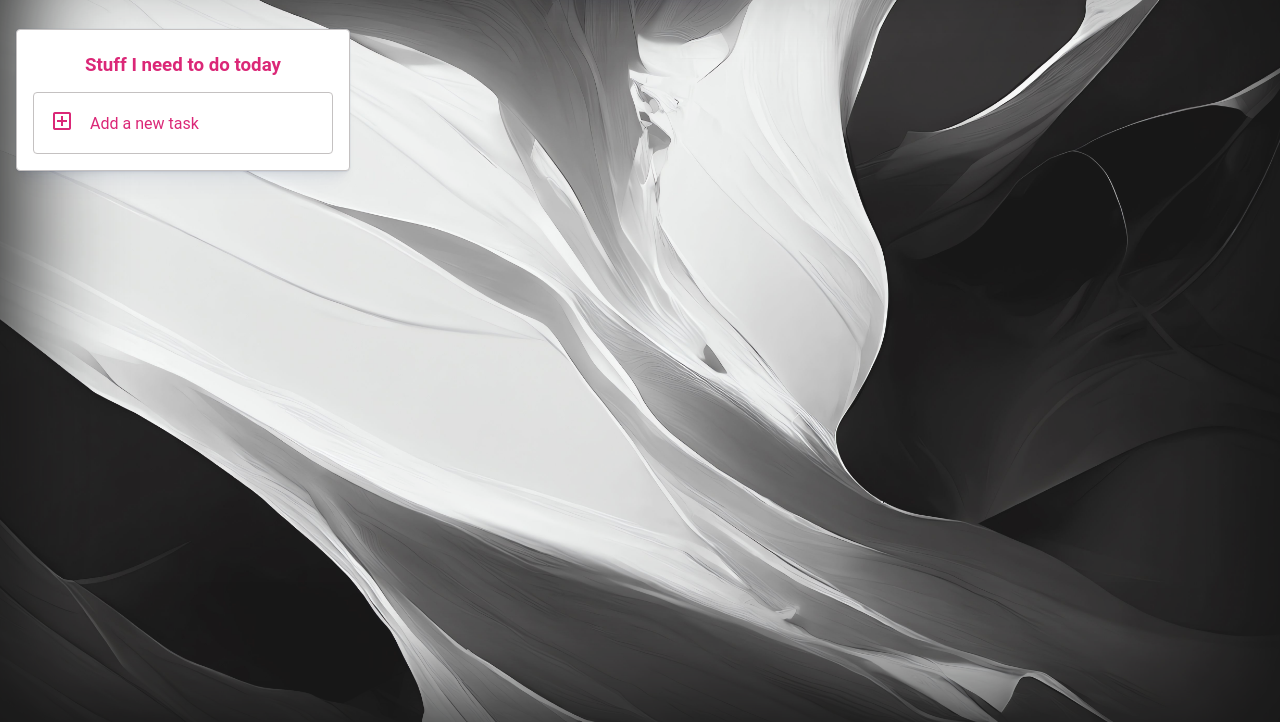
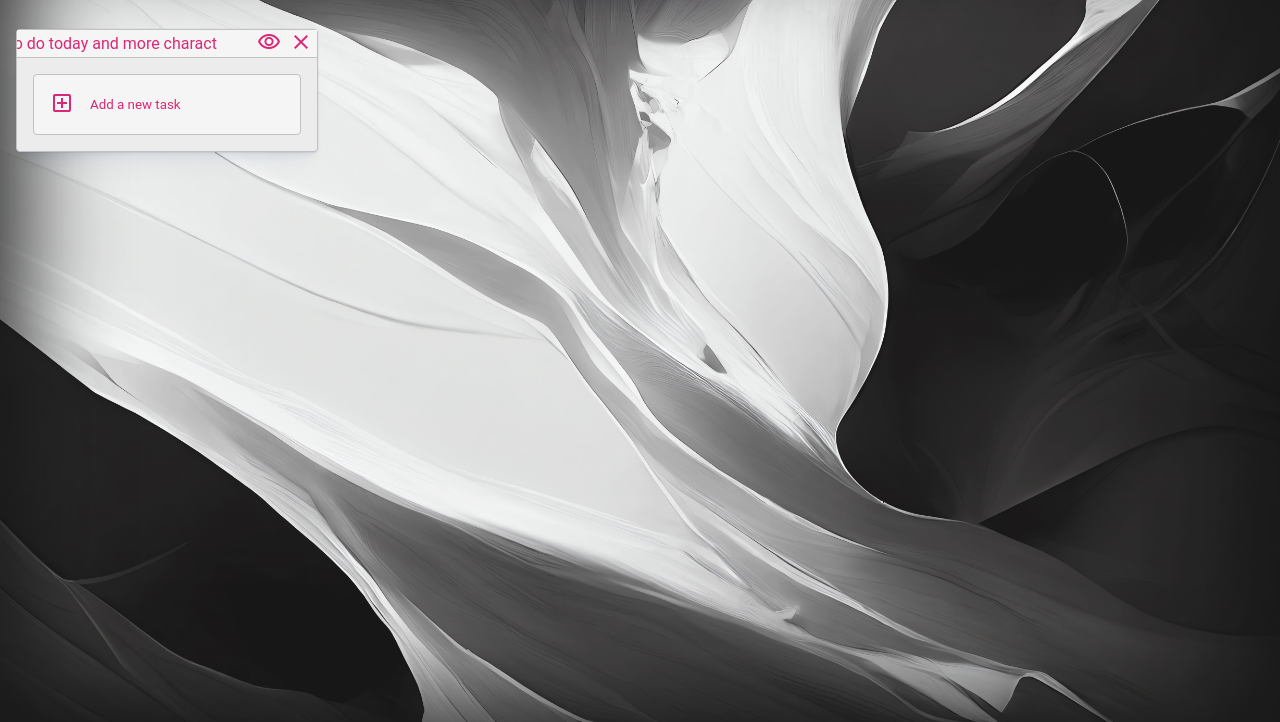
Before and after one commit to becausecannotbeblank/to-do-list, a website built with webpack: page src/template.html in a window 1280 px wide. Shown: the part 78-800 px from the top of the page. Built offline with nearby package versions, Linux system fonts and the light colour scheme.

Commit message:
List building and title to textarea idea.

```diff
--- a/src/index.js
+++ b/src/index.js
@@ -20,7 +20,7 @@ document.getElementById("switch-theme-button").addEventListener("click", setThem
 // W3schools + altered by ChatGPT: Make the DIV element draggable:
 // Make #container draggable
 
-const elmnt = document.getElementById("container");
+const elmnt = document.getElementById("console");
 
 const rect = elmnt.getBoundingClientRect();
 
--- a/src/styles.css
+++ b/src/styles.css
@@ -21,16 +21,18 @@
 :root.dark{
     --fade-color: rgba(12,12,12, .75);
     --button-bg-color: #434659;
-    --button-bg-hover-button: #eebed4;
-    --text-color: #e0e0e0;
+    --button-bg-hover-button: #e7dfe3;
+    --list-bg-color: #e0e0e0;
+    --text-color: #ffbaba;
     --text-hover-color: #DB2777;
-    --logo-color: #e0e0e0;
+    --logo-color: #ffb4b4;
 }
 
 :root.light{
     --fade-color: rgba(220,220,220, .1);
-    --button-bg-color: #efedf4;
+    --button-bg-color: #f5f5f5;
     --button-bg-hover-button: #eebed4;
+    --list-bg-color: #ececec;
     --text-color: #DB2777;
     --text-hover-color: white;
     --logo-color: #121212;
@@ -48,6 +50,12 @@ body{
     box-sizing: border-box;
     margin: 0;
     min-height: 100vh;
+}
+
+p{
+    margin: 0;
+    padding: 0;
+    font-family: Roboto;
 }
 
 #fade{
@@ -68,7 +76,23 @@ nav{
     align-items: center;
 }
 
-#container{
+button{
+    z-index: 2;
+    background-color: var(--button-bg-color);
+    color: var(--text-color);
+    border-radius: 4px;
+    padding: 1rem;
+    transition: 0.1s;
+}
+
+button:hover{
+    color: var(--text-hover-color);
+    background-color: var(--button-bg-hover-button);
+    transition: .3s ease;
+    overflow: hidden;
+}
+
+#console{
     z-index: 3;
     display: flex;
     border-radius: 2rem;
@@ -76,7 +100,7 @@ nav{
     box-shadow: rgba(14, 63, 126, 0.04) 0px 0px 0px 1px, rgba(42, 51, 69, 0.04) 0px 1px 1px -0.5px, rgba(42, 51, 70, 0.04) 0px 3px 3px -1.5px, rgba(42, 51, 70, 0.04) 0px 6px 6px -3px, rgba(14, 63, 126, 0.04) 0px 12px 12px -6px, rgba(14, 63, 126, 0.04) 0px 24px 24px -12px;
 }
 
-.container-button{
+.console-button{
     display: flex;
     flex-direction: column;
     justify-content: center;
@@ -100,29 +124,54 @@ nav{
 }
 
 .list-container{
-    display: flex;
-    flex-direction: column;
-    background-color: white;
-    width: 300px;
-    padding: 1rem;
-    gap: .5rem;
     border: 1px solid rgb(196, 193, 193);
     border-radius: 4px;
+    background-color: var(--list-bg-color);
     box-shadow: rgba(14, 63, 126, 0.04) 0px 0px 0px 1px, rgba(42, 51, 69, 0.04) 0px 1px 1px -0.5px, rgba(42, 51, 70, 0.04) 0px 3px 3px -1.5px, rgba(42, 51, 70, 0.04) 0px 6px 6px -3px, rgba(14, 63, 126, 0.04) 0px 12px 12px -6px, rgba(14, 63, 126, 0.04) 0px 24px 24px -12px;
 }
 
-.list-container > * {
-    font-family: Roboto;
+.list-content{
+    display: flex;
+    flex-direction: column;
+    overflow: hidden;
+    width: 300px;
+}
+
+.list-taskbar{
+    margin: 0;
+    display: flex;
+    flex-direction: row;
+    justify-content: space-between;
+    align-items: center;
+    border-bottom: 1px solid rgb(196, 193, 193);
+    background-color: whitesmoke;
+    overflow: hidden;
 }
 
 .title{
-    padding: .5rem;
+    width: 25ch;
+    white-space: nowrap;
+    overflow: hidden;
+    text-overflow: ellipsis;
+}
+
+.list-taskbar-options{
+    display: flex;
+    flex-direction: row;
+    justify-content: space-between;
+    align-items: center;
+}
+
+.list-taskbar-options > button{
+    margin: 0;
+    padding: 0rem .25rem;
+    border-style: none;
+    border-radius: 0;
+}
+
+.title{
     display: flex;
     justify-content: center;
-}
-
-.title > h3{
-    margin: 0;
 }
 
 .add-new-entry{
@@ -134,6 +183,8 @@ nav{
     flex-direction: row;
     justify-content: flex-start;
     align-items: center;
+    margin: 1rem;
+    border-radius: 4px;
 }
 
 footer{
@@ -141,21 +192,7 @@ footer{
     padding: 1rem;
 }
 
-button{
-    z-index: 2;
-    background-color: var(--button-bg-color);
-    color: var(--text-color);
-    border-radius: 1rem;
-    padding: 1rem;
-    transition: 0.1s;
-}
 
-button:hover{
-    color: var(--text-hover-color);
-    background-color: var(--button-bg-hover-button);
-    transition: .3s ease;
-    overflow: hidden;
-}
 
 #logo{
     font-family: "Matemasie-Regular";
--- a/src/template.html
+++ b/src/template.html
@@ -13,34 +13,42 @@
               <!--  <button><span class="material-symbols-outlined">menu</span></button>-->
                 <div id="logo">ToDo</div>
 
-                <div id="container">
-                    <button class="container-button"><span id="console-icon" class="material-symbols-outlined">add_box</span></button>
-<!--alter this to closed eye later--><button class="container-button"><span class="material-symbols-outlined">visibility</span></button>
-                    <button class="container-button"><span class="material-symbols-outlined">star</span></button>
-                    <button class="container-button"><span class="material-symbols-outlined">timer</span></button>
+                <div id="console">
+                    <button class="console-button"><span id="console-icon" class="material-symbols-outlined">add_box</span></button>
+<!--alter this to closed eye later--><button class="console-button"><span class="material-symbols-outlined">visibility</span></button>
+                    <button class="console-button"><span class="material-symbols-outlined">star</span></button>
+                    <button class="console-button"><span class="material-symbols-outlined">timer</span></button>
                 </div>
 
                 <button id="switch-theme-button"><span id="darkmode" class="material-symbols-outlined">dark_mode</span></button>
             </nav>
         </header>
 
-        <!--render from here-->
-        <div id="content">
+
+        <div id="content"> <!--render everything in here-->
             <div class="list-container">
+                <div class="list-taskbar">
+                    <div class="title"><p>Stuff I need to do today and more characters and stuff.</p></div>
 
-                <div class="title"><h3>Stuff I need to do today</h3></div>
+                    <div class="list-taskbar-options">
+                        <button><span class="material-symbols-outlined">visibility</span></button>
 
-                <div class="add-new-entry">
-                    <div>
-                        <span id="console-icon" class="material-symbols-outlined">add_box</span>
+                        <button><span class="material-symbols-outlined">close</span></button>
                     </div>
-
-                    <div>Add a new task</div>
                 </div>
 
+                <div class="list-content">
+                    <button class="add-new-entry">
+                        <div>
+                            <span id="console-icon" class="material-symbols-outlined">add_box</span>
+                        </div>
+
+                        <div><p>Add a new task</p></div>
+                    </button>
+                </div>
             </div>
+        </div>
 
-        </div>
         <footer></footer>
     </div>
 </body>
```
